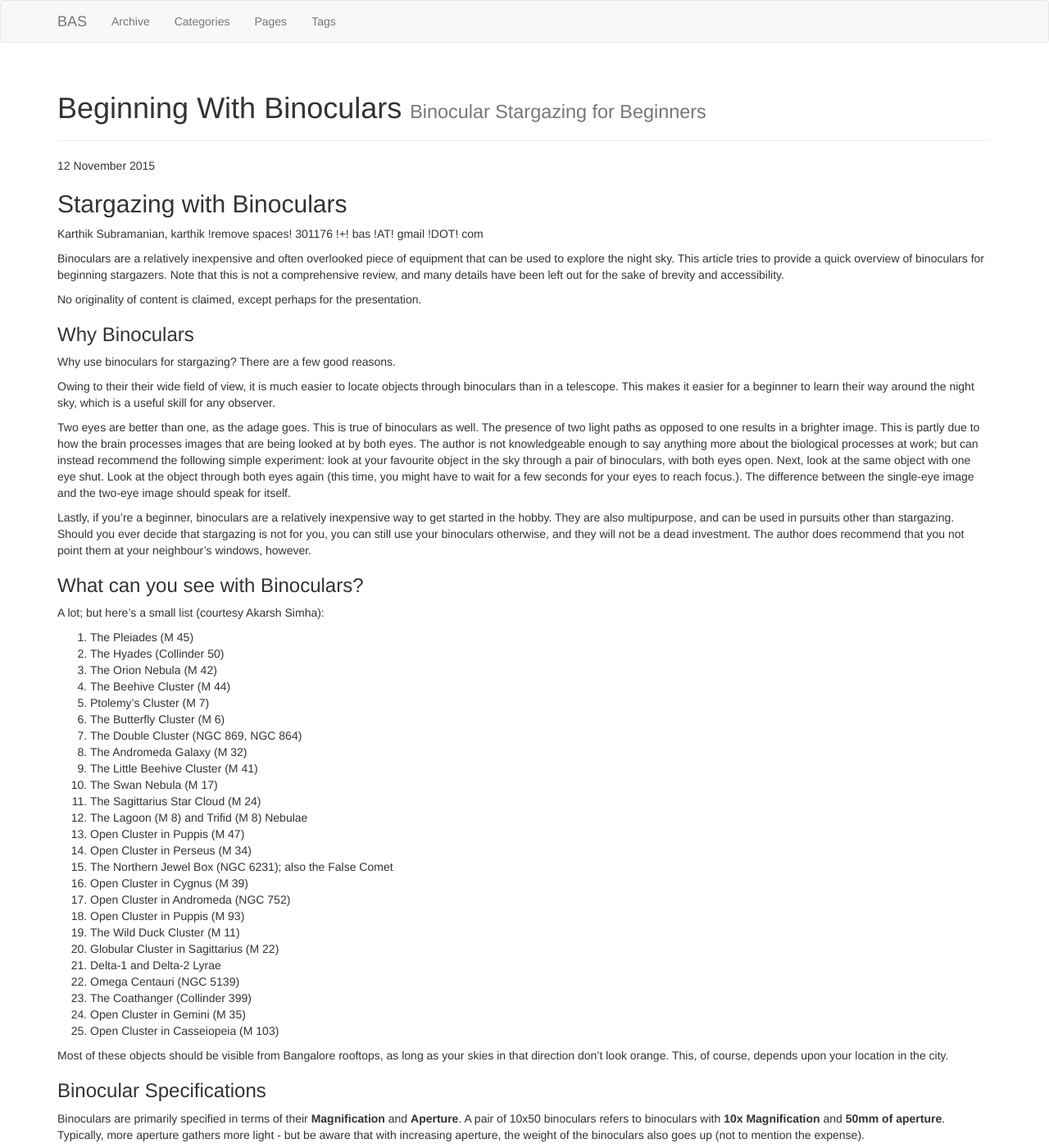
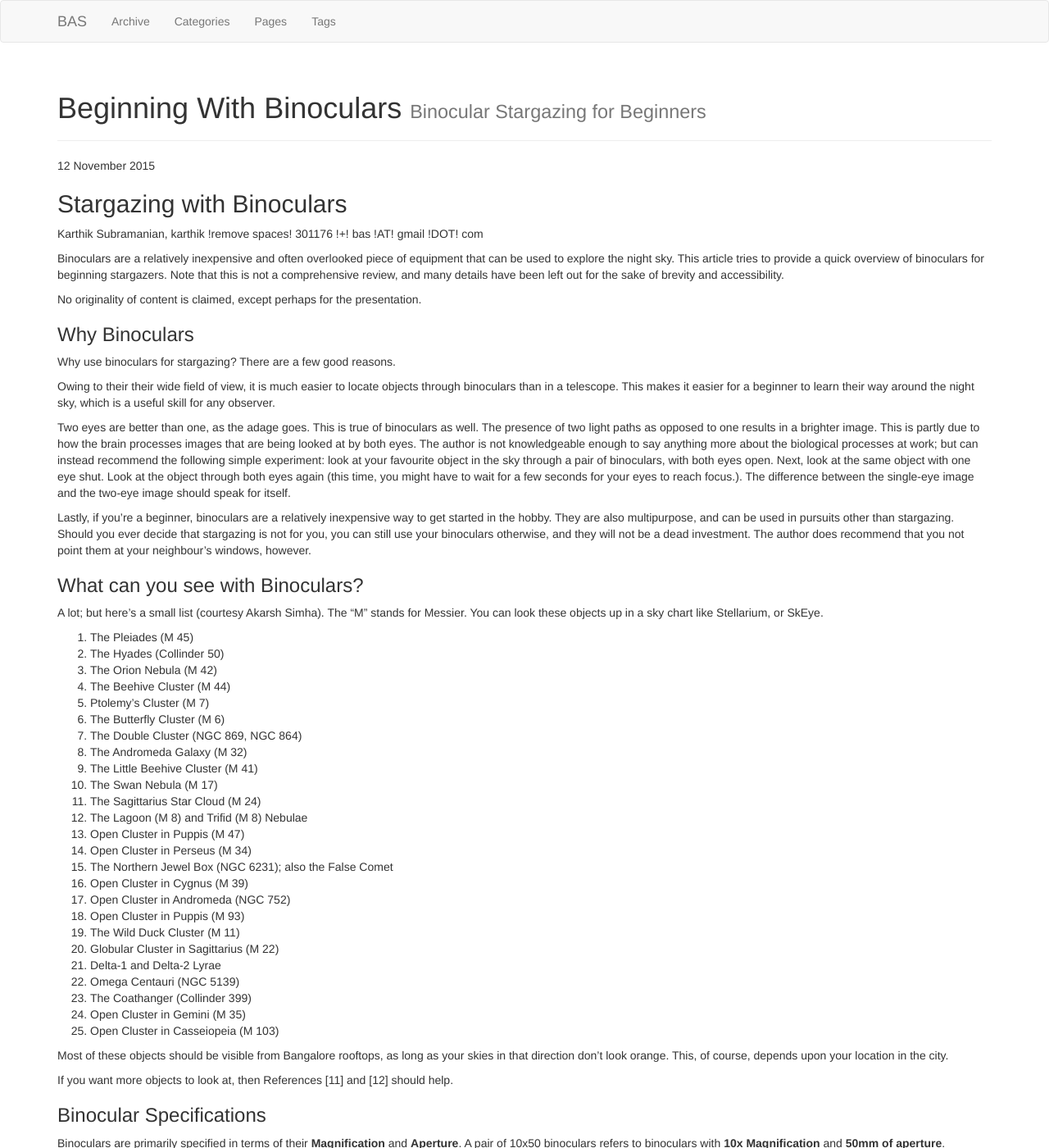
Before and after one commit to bas-org/bas-org.github.io, a Jekyll site: the page built from _posts/2015-11-12-beginning-with-binoculars.markdown, in a window 1280 px wide and 1400 px high. Shown: the whole window at 82% size. Built offline with Jekyll 4.4.1, drawn with Linux system fonts in a browser that asks for light colours; nearby versions of some CDN libraries; library files that are not in the unit come from our copies; comment, search, counter and statistics services are not loaded; some of the changed text lies outside the part shown.

Commit message:
Added binocular object references.

```diff
--- a/_posts/2015-11-12-beginning-with-binoculars.markdown
+++ b/_posts/2015-11-12-beginning-with-binoculars.markdown
@@ -43,7 +43,9 @@ investment. The author does recommend that you not point them at your
 neighbour's windows, however.
 
 ### What can you see with Binoculars?
-A lot; but here's a small list (courtesy Akarsh Simha):
+A lot; but here's a small list (courtesy Akarsh Simha). The "M" stands
+for Messier. You can look these objects up in a sky chart like Stellarium,
+or SkEye.
 
 1. The Pleiades (M 45)
 2. The Hyades (Collinder 50)
@@ -74,6 +76,8 @@ A lot; but here's a small list (courtesy Akarsh Simha):
 Most of these objects should be visible from Bangalore rooftops, as long as your
 skies in that direction don't look orange. This, of course, depends upon your
 location in the city.
+
+If you want more objects to look at, then References [11] and [12] should help.
 
 ### Binocular Specifications
 Binoculars are primarily specified in terms of their **Magnification** and
@@ -356,3 +360,5 @@ the binoculars - this is why they are recommended to be rinsed face-downwards.
 8.  [Zeiss 20x60 T\* S Image Stabilization Binoculars](http://www.zeiss.com/sports-optics/en_de/hunting/binoculars/specialist-binoculars/20x60-binoculars.html#inpagetabs-1%23Position-3)
 9.  [Oberwerk: Binoculars sized from 100mm - 150mm ](http://www.bigbinoculars.com/100mm-150mm.htm)
 10. [Binocular Telescopes](http://www.binoscopes.de/)
+11. [Ed Zarenski's list of 100 Binocular Deep-Sky Objects](http://www.cloudynights.com/documents/binocular.pdf)
+12. [The Binocular Sky: Object Search](http://www.binocularsky.com/binoc_object_query.php)
```
